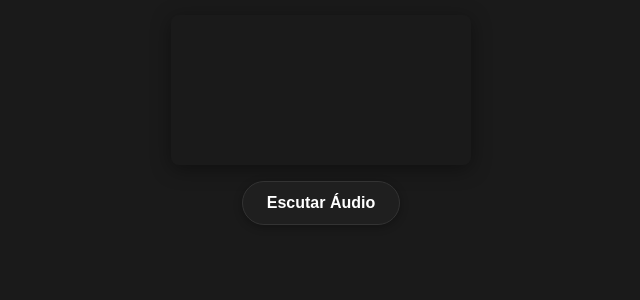
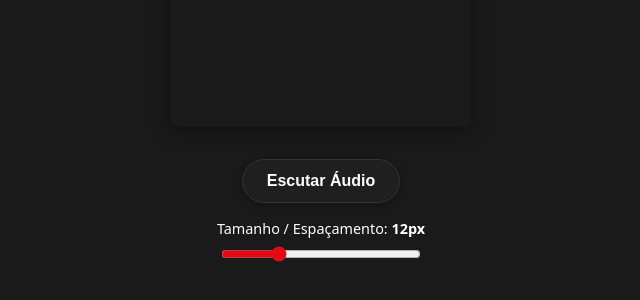
Before and after one commit to GUGOFO/BadApple, a React (Vite) app: page / in a window 1280 px wide. Shown: the part 280-580 px from the top of the page, without its empty margins (319-959 px from the left). Built offline with nearby package versions, Linux system fonts and the light colour scheme.

Commit message:
ajuste de densidade

```diff
--- a/src/App.css
+++ b/src/App.css
@@ -7,3 +7,11 @@
   max-width: 100vw;
   box-sizing: border-box;
 }
+
+.controles-container {
+  display: flex;
+  flex-direction: column;
+  align-items: center;
+  gap: 16px;
+  margin-top: 16px;
+}
--- a/src/App.jsx
+++ b/src/App.jsx
@@ -2,9 +2,11 @@ import { useState } from 'react';
 import './App.css';
 import MeuCanvas from './BadAppleLetras/index';
 import BotaoAudio from './BotaoAudio/index';
+import SliderTamanho from './SliderTamanho/index';
 
 function App() {
   const [comAudio, setComAudio] = useState(false);
+  const [tamanho, setTamanho] = useState(12);
 
   const alternarAudio = () => {
     setComAudio((prev) => !prev);
@@ -12,8 +14,12 @@ function App() {
 
   return (
     <div className="app-container">
-      <MeuCanvas comAudio={comAudio} />
-      <BotaoAudio comAudio={comAudio} onToggle={alternarAudio} />
+      <MeuCanvas comAudio={comAudio} tamanho={tamanho} />
+
+      <div className="controles-container">
+        <BotaoAudio comAudio={comAudio} onToggle={alternarAudio} />
+        <SliderTamanho tamanho={tamanho} onChange={setTamanho} />
+      </div>
     </div>
   );
 }
--- a/src/BadAppleLetras/index.jsx
+++ b/src/BadAppleLetras/index.jsx
@@ -2,9 +2,14 @@ import { useEffect, useRef } from "react";
 import Styles from "./style.module.css";
 import badAppleVideo from "../assets/badapple.mp4";
 
-function MeuCanvas({ comAudio }) {
+function MeuCanvas({ comAudio, tamanho }) {
   const canvasRef = useRef(null);
   const videoRef = useRef(null);
+  const tamanhoRef = useRef(tamanho);
+
+  useEffect(() => {
+    tamanhoRef.current = tamanho;
+  }, [tamanho]);
 
   useEffect(() => {
     if (videoRef.current) {
@@ -20,7 +25,6 @@ function MeuCanvas({ comAudio }) {
     if (!canvas) return;
 
     const ctx = canvas.getContext("2d");
-    const tamanhoCelula = 12;
 
     const video = document.createElement("video");
     video.src = badAppleVideo;
@@ -55,6 +59,9 @@ function MeuCanvas({ comAudio }) {
       const { width, height } = canvas;
       if (!width || !height) return;
 
+      const distancia = tamanhoRef.current;
+      const tamanhoCelula = Math.round(distancia * 1.2);
+
       ctx.drawImage(video, 0, 0, width, height);
 
       const dadosDaImagem = ctx.getImageData(0, 0, width, height);
@@ -68,8 +75,6 @@ function MeuCanvas({ comAudio }) {
       ctx.textAlign = "center";
       ctx.fillStyle = "black";
 
-      const distancia = 10;
-
       for (let x = distancia / 2; x < width; x += distancia) {
         for (let y = distancia / 2; y < height; y += distancia) {
           const px = Math.floor(x);
@@ -82,7 +87,7 @@ function MeuCanvas({ comAudio }) {
           const luminosidade = (r + g + b) / 3;
 
           if (luminosidade < 128) {
-            ctx.fillText(String.fromCharCode(Math.floor(Math.random() * (90 - 65) + 65)),x,y);
+            ctx.fillText(String.fromCharCode(Math.floor(Math.random() * (90 - 65) + 65)), x, y);
           }
         }
       }
--- /dev/null
+++ b/src/SliderTamanho/index.jsx
@@ -0,0 +1,22 @@
+import Styles from "./style.module.css";
+
+function SliderTamanho({ tamanho, onChange }) {
+  return (
+    <div className={Styles.sliderContainer}>
+      <label htmlFor="slider-tamanho">
+        Tamanho / Espaçamento: <strong>{tamanho}px</strong>
+      </label>
+      <input
+        id="slider-tamanho"
+        type="range"
+        min="6"
+        max="28"
+        step="1"
+        value={tamanho}
+        onChange={(e) => onChange(Number(e.target.value))}
+      />
+    </div>
+  );
+}
+
+export default SliderTamanho;
--- /dev/null
+++ b/src/SliderTamanho/style.module.css
@@ -0,0 +1,14 @@
+.sliderContainer {
+  display: flex;
+  flex-direction: column;
+  align-items: center;
+  gap: 6px;
+  color: #ffffff;
+  font-size: 0.9rem;
+}
+
+.sliderContainer input[type="range"] {
+  accent-color: #e50914;
+  cursor: pointer;
+  width: 200px;
+}
```
